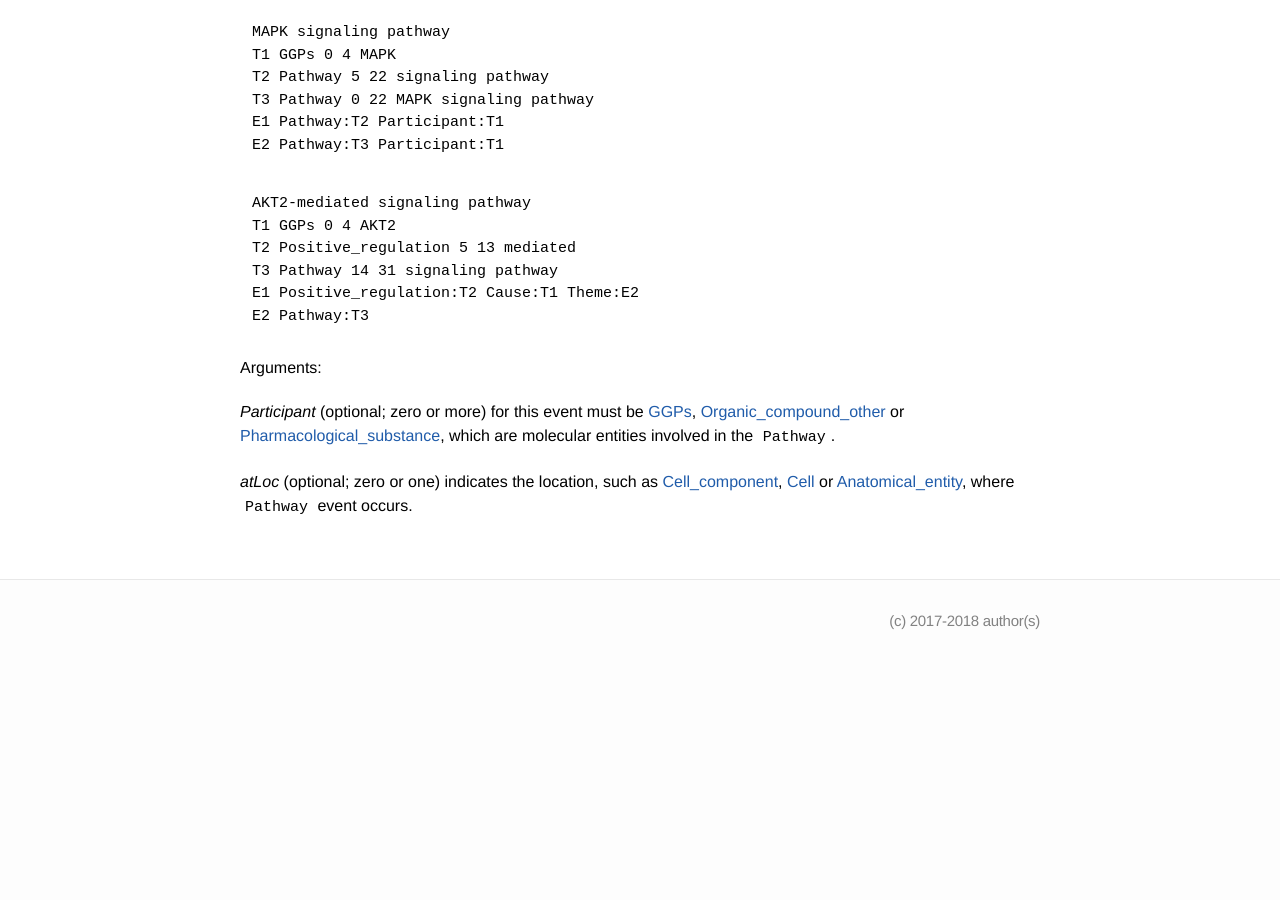
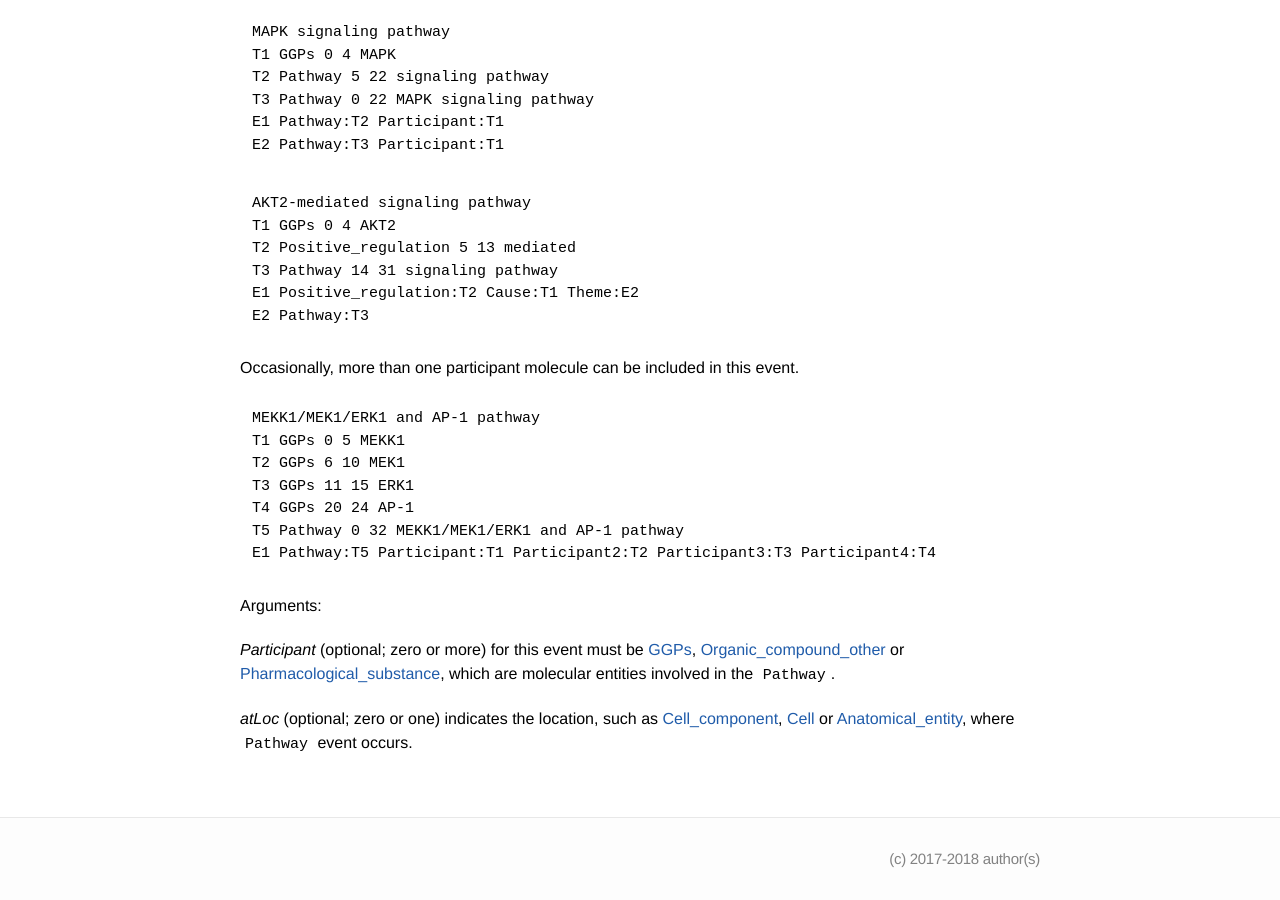
Before and after one commit to ezcatdb/molbiol_lung_corpus-guidelines, a Jekyll site: the page built from _event/Pathway.md, in a window 1280 px wide and 900 px high, scrolled down 818 px. Built offline with Jekyll 4.4.1, drawn with Linux system fonts in a browser that asks for light colours; before the commit the page ends 1481 px from its top, so only the background shows below that.

Commit message:
additional sample sentence included in _event/Pathway.md

```diff
--- a/_event/Pathway.md
+++ b/_event/Pathway.md
@@ -53,6 +53,17 @@ E1 Positive_regulation:T2 Cause:T1 Theme:E2
 E2 Pathway:T3
 ~~~
 
+Occasionally, more than one participant molecule can be included in this event.
+~~~ ann
+MEKK1/MEK1/ERK1 and AP-1 pathway
+T1 GGPs 0 5 MEKK1
+T2 GGPs 6 10 MEK1
+T3 GGPs 11 15 ERK1
+T4 GGPs 20 24 AP-1
+T5 Pathway 0 32 MEKK1/MEK1/ERK1 and AP-1 pathway
+E1 Pathway:T5 Participant:T1 Participant2:T2 Participant3:T3 Participant4:T4
+~~~
+
 Arguments:
 
 *Participant* (optional; zero or more) for this event must be [GGPs](), [Organic_compound_other]() or [Pharmacological_substance](), which are molecular entities involved in the `Pathway`.
```
